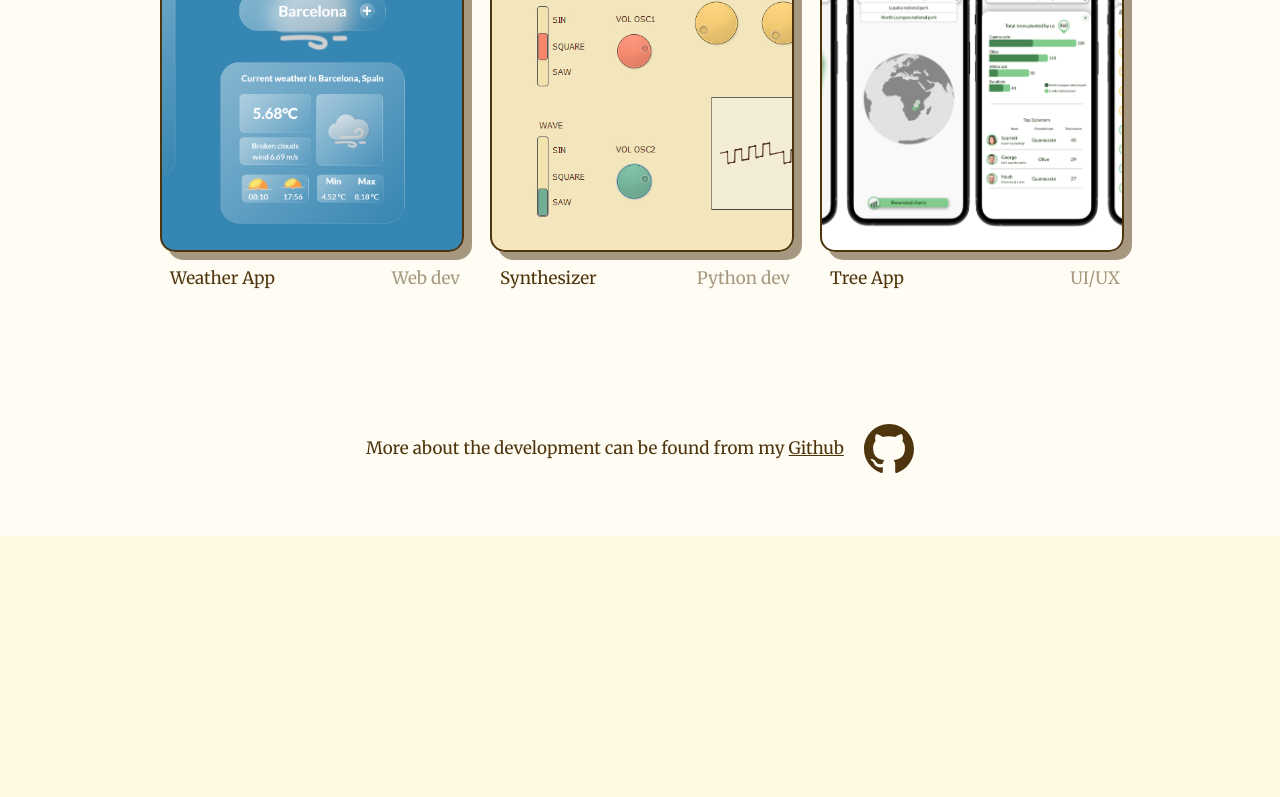
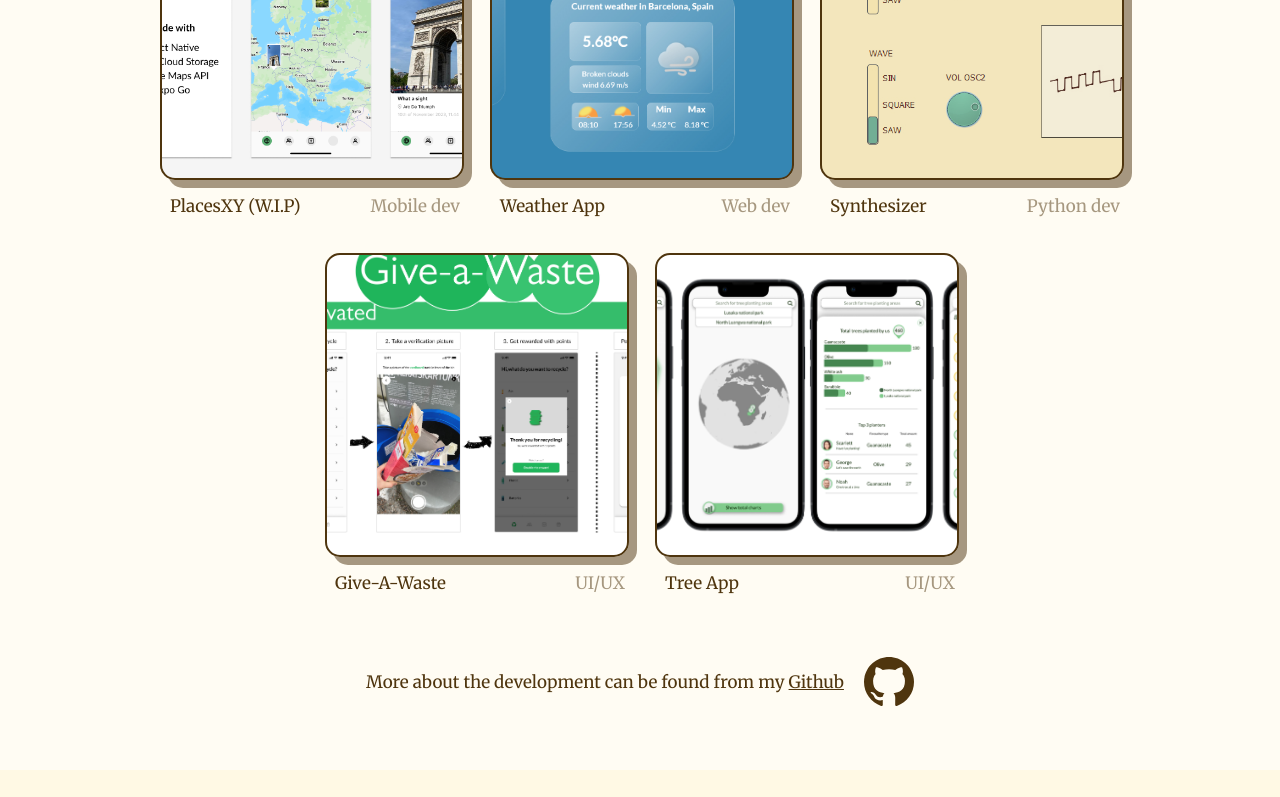
Before and after one commit to felixv99/portfolio, a Next.js app: page /portfolio/ in a window 1280 px wide. Shown: the part 1864-2661 px from the top of the page. Built offline with nearby package versions, Linux system fonts and the light colour scheme.

Commit message:
Updated portfolio

```diff
--- a/next.config.js
+++ b/next.config.js
@@ -6,7 +6,7 @@ const nextConfig = {
     unoptimized: true
   },
    /*assetPrefix: isProd ? "/portfolio/" : "",*/
-  basePath: '/portfolio',
+  basePath: '/portfolio'
 }
 
 module.exports = nextConfig
--- a/pages/index.js
+++ b/pages/index.js
@@ -56,6 +56,8 @@ const Home = () => {
     }, [])
 
   const overlayVisibility = { display: visible ? 'flex' : 'none'}
+  //const mainScroll = { overflow: hidden ? '' : 'none'}
+
   const smallMenuStyle = { display: smallMenuOpen ? 'flex' : 'none'}
   const navButtonStyle = { display: smallMenuOpen ? 'none' : 'flex'}
 
@@ -75,6 +77,12 @@ const Home = () => {
     } else if(id === 3) {
       var infoText = "Tree planting App was a course project for User Interface construction course. Together with our team we designed an UI, that serves as a medium between donators and tree planters, giving donators involving experience throughout the planting cycle."
       setInfoTabData({title: "Tree planting App UI", text: infoText, imgPath: imgPath})
+    } else if(id === 4) {
+      var infoText = "Give-A-Waste was a startup project that me and my group made for Startup Experience course. Give-A-Waste would have been an application that motivates users to recycle. I had my hands on variety of parts of building the project from interviewing people to creating a simple prototype and of course creating the UI/UX design."
+      setInfoTabData({title: "Give-A-Waste", text: infoText, imgPath: imgPath})
+    } else if(id === 5) {
+      var infoText = "PlacesXY is a work-in-progress mobile application for saving your memories to a map. The application is made with React Native and it uses Expo Go as its main framework. The App utilizes Google cloud by using Google Maps API and Google Cloud storage."
+      setInfoTabData({title: "PlacesXY", text: infoText, imgPath: imgPath})
     }
     setVisible(!visible)
   }
@@ -170,6 +178,13 @@ const Home = () => {
     <div className={styles.customHeader} style={{marginLeft: "80px"}}>Projects</div>
     <div className={convertToNextClassName("projectsContainer flexr")}>
     <div className={styles.projectBox}>
+        <div className={convertToNextClassName("projectImg boxStyle")} style={{ background: `url("./thumb-5.jpg") center center/cover`}} onClick={() => overlayContentHandler(5)}></div>
+        <div className={styles.flexr}>
+          <p className={styles.text1x} style={{textAlign: "left"}}>PlacesXY (W.I.P)</p>
+          <p className={convertToNextClassName("text1x textlight")} style={{textAlign: "right"}}>Mobile dev</p>
+        </div>
+      </div>
+      <div className={styles.projectBox}>
         <div className={convertToNextClassName("projectImg boxStyle")} style={{ background: `url("./thumb-1.jpg") center center/cover`}} onClick={() => overlayContentHandler(1)}></div>
         <div className={styles.flexr}>
           <p className={styles.text1x} style={{textAlign: "left"}}>Weather App</p>
@@ -181,6 +196,13 @@ const Home = () => {
         <div className={styles.flexr}>
           <p className={styles.text1x} style={{textAlign: "left"}}>Synthesizer</p>
           <p className={convertToNextClassName("text1x textlight")} style={{textAlign: "right"}}>Python dev</p>
+        </div>
+      </div>
+      <div className={styles.projectBox}>
+        <div className={convertToNextClassName("projectImg boxStyle")} style={{ background: `url("./thumb-4.jpg") center center/cover`}} onClick={() => overlayContentHandler(4)}></div>
+        <div className={styles.flexr}>
+          <p className={styles.text1x} style={{textAlign: "left"}}>Give-A-Waste</p>
+          <p className={convertToNextClassName("text1x textlight")} style={{textAlign: "right"}}>UI/UX</p>
         </div>
       </div>
       <div className={styles.projectBox}>
```
Also changed, not shown: public/thumb-4.jpg (added), public/thumb-5.jpg (added). Lines whose indentation alone changed are shown as unchanged.
